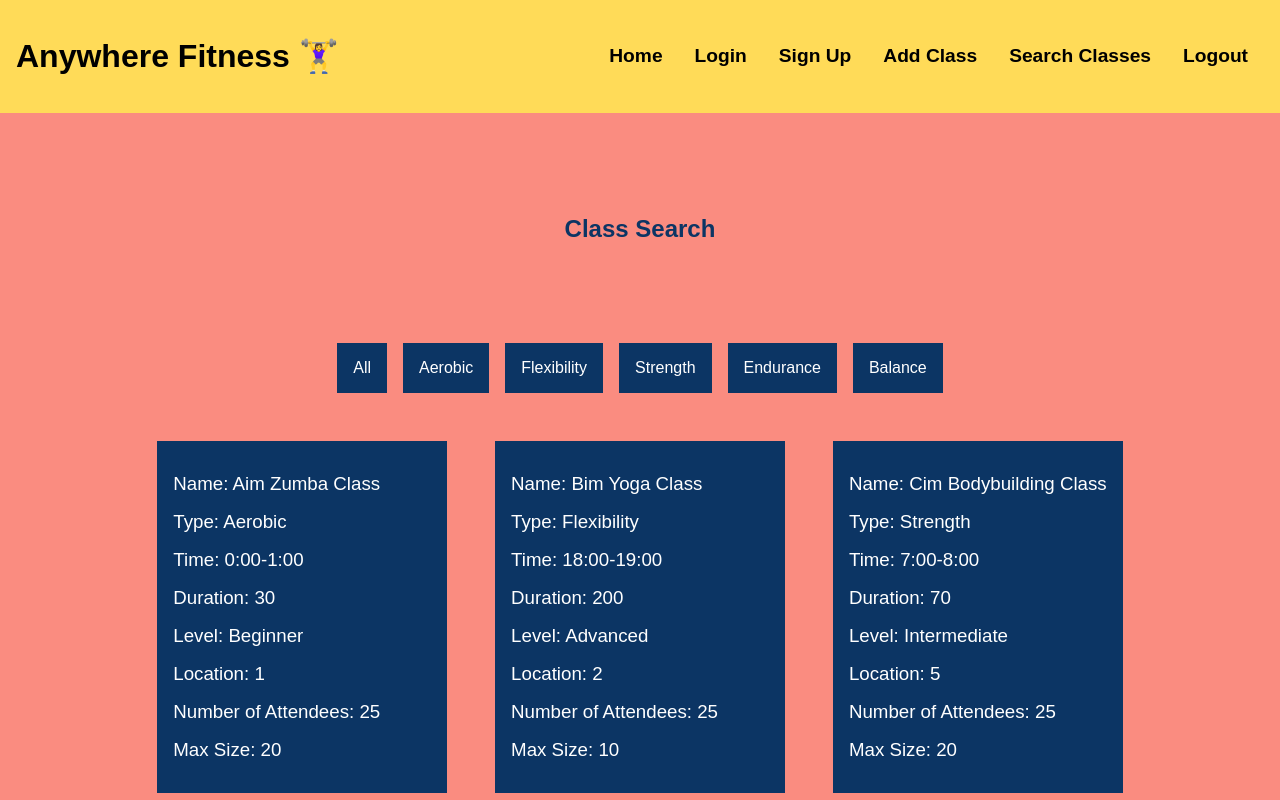
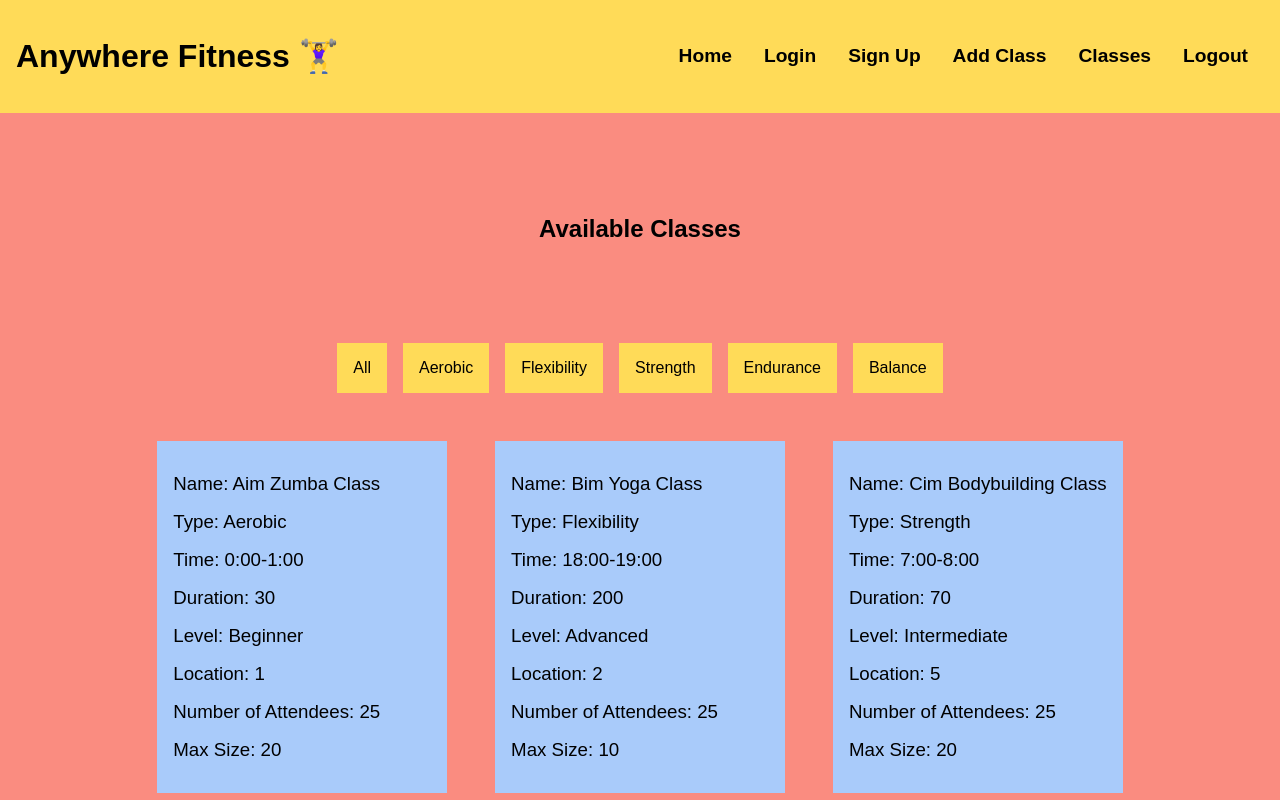
Before and after one commit to ft-anywhere-fitness-09/front-end, a React (Create React App) app in the folder fitness/: page /classes in a window 1280 px wide. Shown: the top 800 px of the page. Built offline with nearby package versions, Linux system fonts and the light colour scheme.

Commit message:
changes in styling

```diff
--- a/fitness/src/App.js
+++ b/fitness/src/App.js
@@ -39,8 +39,8 @@ function App() {
           <PrivateRoute
             exact
             path="/form"
-            // updateClasses={updateClasses}
-            // setClasses={setClasses}
+            updateClasses={updateClasses}
+            setClasses={setClasses}
             component={ClassForm}
           />
 
--- a/fitness/src/components/Header.js
+++ b/fitness/src/components/Header.js
@@ -16,11 +16,13 @@ const Header = () => {
         <li>
           <Link to="/signup">Sign Up</Link>
         </li>
+
         <li>
           <Link to="/form">Add Class</Link>
         </li>
+
         <li>
-          <Link to="/classes">Search Classes</Link>
+          <Link to="/classes">Classes</Link>
         </li>
         <li>
           <Link to="/logout">Logout</Link>
--- a/fitness/src/components/Login.js
+++ b/fitness/src/components/Login.js
@@ -17,11 +17,10 @@ const Login = () => {
   };
   const handleSubmit = (e) => {
     e.preventDefault();
-    console.log(login);
+
     axiosWithAuth()
       .post("/api/auth/login", login)
       .then((resp) => {
-        console.log(resp);
         localStorage.setItem("token", resp.data.token);
         push("/classes");
       })
--- a/fitness/src/components/Logout.js
+++ b/fitness/src/components/Logout.js
@@ -1,22 +1,27 @@
 import React, { useEffect } from "react";
 import { Link } from "react-router-dom";
 import styled from "styled-components";
-// import { useHistory } from "react-router-dom";
+import { useHistory } from "react-router-dom";
 // import axiosWithAuth from "../utils/axiosWithAuth";
 
 const Logout = () => {
-  // const { push } = useHistory();
+  const { push } = useHistory();
 
-  // // useEffect(() => {
-  // //   axiosWithAuth()
-  // //     .post("/logout")
-  // //     .then((resp) => {
-  // //       localStorage.removeItem("token");
-  // //       push("/login");
-  // //     })
-  // //     .catch((error) => {
-  // //       console.log(error);
-  // //     });
+  useEffect(() => {
+    localStorage.removeItem("token");
+    push("/");
+  }, []);
+
+  // useEffect(() => {
+  //   axiosWithAuth()
+  //     .post("/logout")
+  //     .then((resp) => {
+  //       localStorage.removeItem("token");
+  //       push("/login");
+  //     })
+  //     .catch((error) => {
+  //       console.log(error);
+  //     });
   // }, []);
 
   return (
--- a/fitness/src/components/SearchClass.js
+++ b/fitness/src/components/SearchClass.js
@@ -28,7 +28,7 @@ function SearchClass() {
   return (
     <div className="Search">
       <div className="title">
-        <h2>Class Search</h2>
+        <h2>Available Classes</h2>
       </div>
 
       {/* <SearchBar/> */}
--- a/fitness/src/components/SignUp.js
+++ b/fitness/src/components/SignUp.js
@@ -47,6 +47,7 @@ const Signup = () => {
         })
         .then((resp) => {
           console.log(resp);
+          push("/form");
         })
         .catch((err) => {
           console.log({ err });
--- a/fitness/src/components/search/search.css
+++ b/fitness/src/components/search/search.css
@@ -11,7 +11,7 @@ body {
 }
 h2 {
   font-size: 1.5rem;
-  color: #0c3564;
+  color: black;
 }
 
 .title {
@@ -23,17 +23,17 @@ h3 {
   /* font-size: 2rem; */
   font-weight: 200;
   margin: 1rem 0;
-  color: white;
+  color: black;
 }
 
 h3:hover {
   cursor: pointer;
   transition: all 0.3s ease-in-out;
-  color: #037fff;
+  color: #fa8c80;
 }
 
 p {
-  color: rgba(255, 255, 255, 0.596);
+  color: rgba(98, 176, 171, 0.596);
 }
 
 .item {
@@ -50,7 +50,7 @@ p {
 .item-con {
   width: 100%;
   padding: 1rem 1rem;
-  background-color: #0c3564;
+  background-color: #a9cbfa;
 }
 
 .item-container > img {
@@ -71,11 +71,11 @@ p {
 
 .btn {
   padding: 1rem 1rem;
-  background-color: #0c3564;
+  background-color: #ffdb58;
   border: none;
   font-family: inherit;
   font-size: inherit;
-  color: white;
+  color: black;
   transition: all 0.4s cubic-bezier(1, -0.16, 0.6, 1.35);
 }
 
@@ -84,7 +84,7 @@ p {
 }
 
 .btn:hover {
-  background-color: #037fff;
+  background-color: #fa8c80;
   cursor: pointer;
 }
 
```
